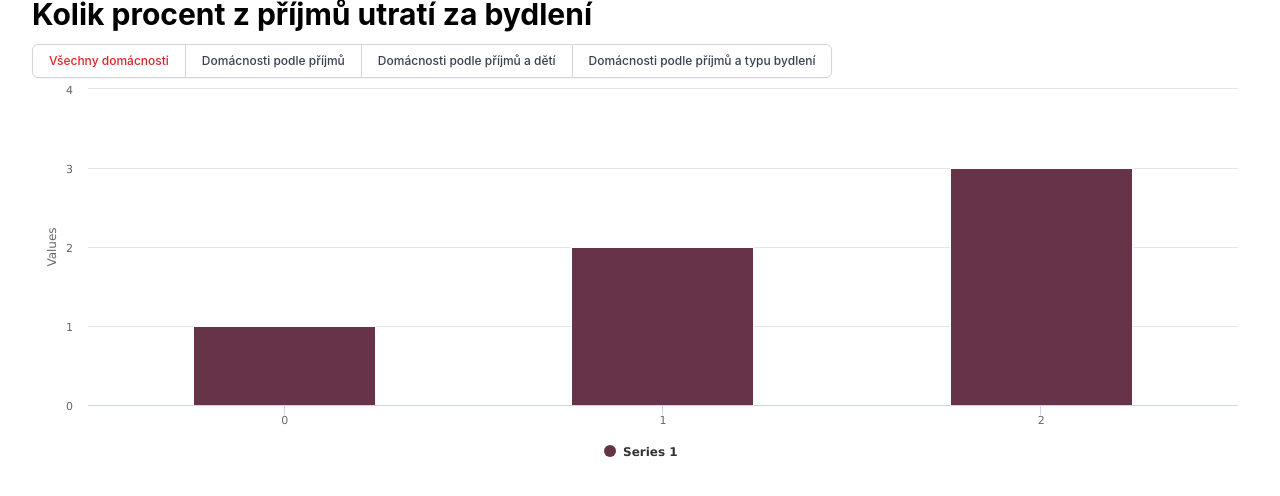
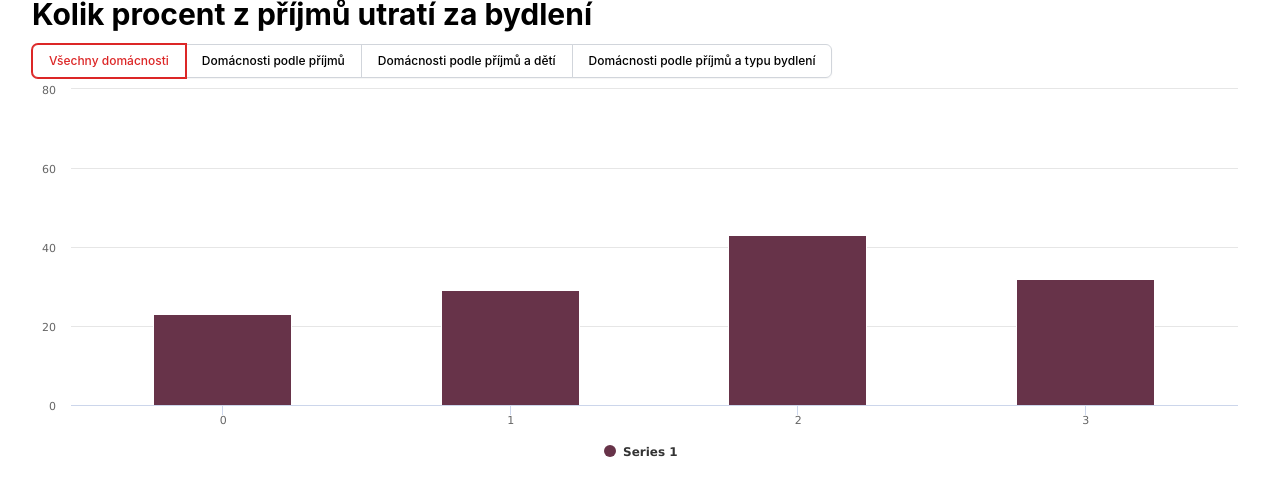
Before and after one commit to DataRozhlas/energie-zdrazovani-model, a Next.js app: page / in a window 1280 px wide. Shown: the top 496 px of the page. Built offline with nearby package versions, Linux system fonts and the light colour scheme.

Commit message:
dynamic charts

```diff
--- a/components/BarChart.tsx
+++ b/components/BarChart.tsx
@@ -1,7 +1,7 @@
 import Highcharts from "highcharts";
 import HighchartsReact from "highcharts-react-official";
 
-const BarChart = (props: { color: string; type: string; data: number[] }) => {
+const BarChart = (props: { color: string; data: number[]; ymax: number }) => {
   const options = {
     title: {
       text: undefined,
@@ -10,11 +10,20 @@ const BarChart = (props: { color: string; type: string; data: number[] }) => {
       {
         data: props.data,
         color: props.color,
-        type: props.type,
+        type: "column",
       },
     ],
+    yAxis: {
+      max: props.ymax,
+      title: {
+        enabled: false,
+      },
+    },
     credits: {
       enabled: false,
+    },
+    chart: {
+      animation: false,
     },
   };
 
--- a/components/Button.tsx
+++ b/components/Button.tsx
@@ -1,3 +1,5 @@
+import { useRef, useEffect } from "react";
+
 const Button = (props: {
   index: number;
   text: string;
@@ -5,17 +7,23 @@ const Button = (props: {
   activeButton: number;
   setActiveButton: any;
 }) => {
+  const ref: any = useRef();
+
+  useEffect(() => {
+    ref.current && ref.current.focus();
+  }, []);
+
   const handleButtonClick = (event: any) => {
     props.setActiveButton(Number(event.target.value));
   };
 
-  const addClass = props.activeButton === props.index ? "text-red-600" : "";
-
   if (props.index === 0) {
     return (
       <button
+        ref={ref}
         type="button"
-        className={`relative inline-flex items-center rounded-l-md border border-gray-300 bg-white px-4 py-2 text-xs font-medium text-gray-700 hover:bg-gray-50 focus:z-10 focus:border-red-600 focus:outline-none focus:ring-1 focus:ring-red-600 ${addClass}`}
+        autoFocus={true}
+        className="relative inline-flex items-center rounded-l-md border border-gray-300 bg-white px-4 py-2 text-xs text-grey-700 font-medium hover:bg-gray-50 focus:z-10 focus:border-red-600 focus:outline-none focus:ring-1 focus:ring-red-600 focus:text-red-600"
         value={props.index}
         onClick={handleButtonClick}
       >
@@ -28,7 +36,7 @@ const Button = (props: {
     return (
       <button
         type="button"
-        className={`relative -ml-px inline-flex items-center rounded-r-md border border-gray-300 bg-white px-4 py-2 text-xs font-medium text-gray-700 hover:bg-gray-50 focus:z-10 focus:border-red-600 focus:outline-none focus:ring-1 focus:ring-red-600 ${addClass}`}
+        className="relative -ml-px inline-flex items-center rounded-r-md border border-gray-300 bg-white px-4 py-2 text-xs text-grey-700 font-medium hover:bg-gray-50 focus:z-10 focus:border-red-600 focus:outline-none focus:ring-1 focus:ring-red-600 focus:text-red-600"
         value={props.index}
         onClick={handleButtonClick}
       >
@@ -40,7 +48,7 @@ const Button = (props: {
   return (
     <button
       type="button"
-      className={`relative -ml-px inline-flex items-center border border-gray-300 bg-white px-4 py-2 text-xs font-medium text-gray-700 hover:bg-gray-50 focus:z-10 focus:border-red-600 focus:outline-none focus:ring-1 focus:ring-red-600 ${addClass}`}
+      className="relative -ml-px inline-flex items-center border border-gray-300 bg-white px-4 py-2 text-xs text-grey-700 font-medium hover:bg-gray-50 focus:z-10 focus:border-red-600 focus:outline-none focus:ring-1 focus:ring-red-600 focus:text-red-600"
       value={props.index}
       onClick={handleButtonClick}
     >
--- a/pages/index.tsx
+++ b/pages/index.tsx
@@ -52,6 +52,10 @@ const Home: NextPage = () => {
   const [activeButton, setActiveButton] = useState(0);
   const [selectedData, setSelectedData] = useState(data[activeButton]);
 
+  useEffect(() => {
+    setSelectedData(data[activeButton]);
+  }, [activeButton]);
+
   return (
     <div className="mx-auto max-w-7xl sm:px-6 lg:px-8">
       <h1 className="text-3xl font-bold leading-7 mb-4">
@@ -69,7 +73,20 @@ const Home: NextPage = () => {
           />
         ))}
       </span>
-      <BarChart data={[1, 2, 3]} color="#673349" type="column"></BarChart>
+      {selectedData.map(
+        (skupina: { name: string; data: number[] }, index: number) => {
+          return (
+            <div key={index}>
+              <h2>{skupina.name}</h2>
+              <BarChart
+                data={skupina.data}
+                color="#673349"
+                ymax={70}
+              ></BarChart>
+            </div>
+          );
+        }
+      )}
     </div>
   );
 };
```
